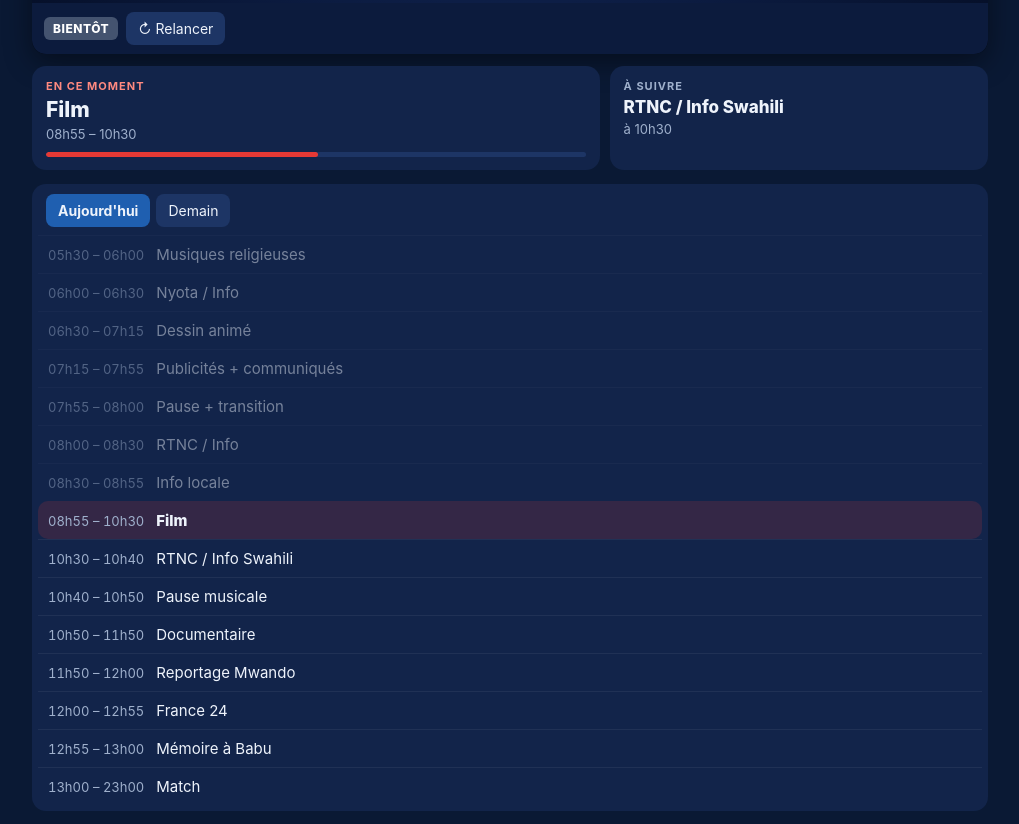
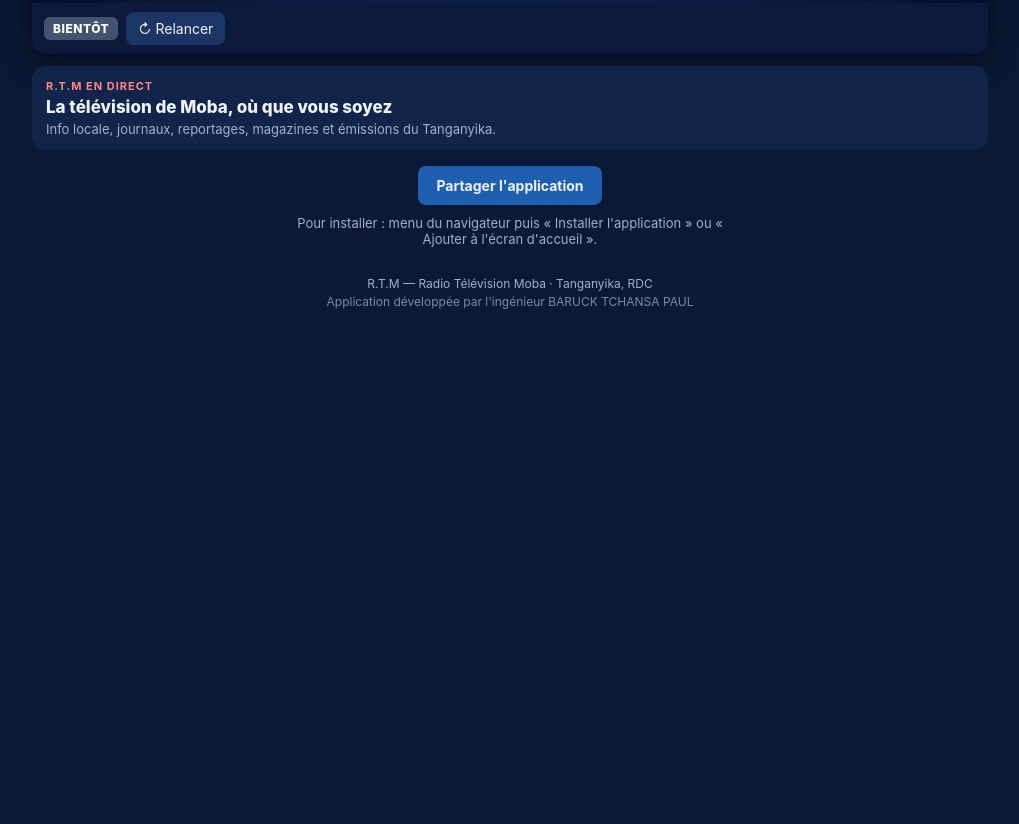
Before and after one commit to barucktchansapaul2-arch/rtm-direct, a plain HTML site: page index.html in a window 1280 px wide. Shown: the part 593-1417 px from the top of the page, without its empty margins (130-1149 px from the left). After the commit the page ends 927 px from the top, so only its background shows below. Drawn offline with Linux system fonts and the light colour scheme.

Commit message:
Appli : le programme n'est plus affiche ni publie
Co-Authored-By: Claude Fable 5.2 <noreply@anthropic.com>

```diff
--- a/app.js
+++ b/app.js
@@ -5,8 +5,6 @@
 const FUSEAU = "Africa/Lubumbashi";          // heure de Moba (UTC+2)
 const $ = (id) => document.getElementById(id);
 let config = { nom: "RTM", chaine_id: "", video_id: "", lien: "" };
-let programme = { semaine: [], weekend: [], evenements: [] };
-let jourAffiche = 0;                            // 0 = aujourd'hui, 1 = demain
 
 // ---- heure de Moba, quel que soit le réglage du téléphone
 function maintenantMoba() {
@@ -16,68 +14,6 @@ function maintenantMoba() {
   const jours = { Mon: 0, Tue: 1, Wed: 2, Thu: 3, Fri: 4, Sat: 5, Sun: 6 };
   return { date: `${v.year}-${v.month}-${v.day}`, minutes: (+v.hour % 24) * 60 + +v.minute, secondes: +v.second,
     jour: jours[v.weekday], heure: `${v.hour === "24" ? "00" : v.hour}:${v.minute}` };
-}
-const enMinutes = (h) => { const m = /^(\d{1,2})h(\d{2})$/.exec(String(h).trim()); return m ? +m[1] * 60 + +m[2] : NaN; };
-const enHeure = (mn) => `${String(Math.floor(mn / 60) % 24).padStart(2, "0")}h${String(mn % 60).padStart(2, "0")}`;
-function decaleDate(iso, jours) {
-  const d = new Date(iso + "T12:00:00Z"); d.setUTCDate(d.getUTCDate() + jours); return d.toISOString().slice(0, 10);
-}
-
-// ---- grille d'un jour (les programmes spéciaux remplacent la grille sur leur créneau)
-function grilleDuJour(dateIso, jourSemaine) {
-  const base = (jourSemaine >= 5 && programme.weekend.length ? programme.weekend : programme.semaine)
-    .map((t) => ({ d: enMinutes(t.debut), f: enMinutes(t.fin), p: t.programme }))
-    .filter((t) => !isNaN(t.d) && !isNaN(t.f) && t.f > t.d);
-  let liste = base;
-  for (const e of programme.evenements || []) {
-    if (e.date !== dateIso) continue;
-    const d = enMinutes(e.debut), f = enMinutes(e.fin);
-    if (isNaN(d) || isNaN(f) || f <= d) continue;
-    const garde = [];
-    for (const t of liste) {
-      if (t.f <= d || t.d >= f) { garde.push(t); continue; }
-      if (t.d < d) garde.push({ d: t.d, f: d, p: t.p });
-      if (t.f > f) garde.push({ d: f, f: t.f, p: t.p });
-    }
-    garde.push({ d, f, p: e.programme, special: true });
-    liste = garde;
-  }
-  return liste.sort((a, b) => a.d - b.d);
-}
-
-function afficherProgramme() {
-  const t = maintenantMoba();
-  const auj = grilleDuJour(t.date, t.jour);
-  const enCours = auj.find((x) => x.d <= t.minutes && t.minutes < x.f);
-  let suivant = auj.find((x) => x.d > t.minutes);
-  if (!suivant) {
-    const dem = grilleDuJour(decaleDate(t.date, 1), (t.jour + 1) % 7);
-    suivant = dem[0] ? { ...dem[0], demain: true } : null;
-  }
-  $("horloge").textContent = t.heure;
-  $("maintenant-nom").textContent = enCours ? enCours.p : "Fin des programmes";
-  $("maintenant-heure").textContent = enCours ? `${enHeure(enCours.d)} – ${enHeure(enCours.f)}` : "L'antenne reprend demain matin";
-  $("jauge").style.width = enCours ? `${Math.min(100, ((t.minutes + t.secondes / 60 - enCours.d) / (enCours.f - enCours.d)) * 100)}%` : "0";
-  $("suivant-nom").textContent = suivant ? suivant.p : "—";
-  $("suivant-heure").textContent = suivant ? `${suivant.demain ? "demain " : ""}à ${enHeure(suivant.d)}` : "";
-
-  const liste = jourAffiche === 0 ? auj : grilleDuJour(decaleDate(t.date, 1), (t.jour + 1) % 7);
-  const ol = $("programme");
-  ol.textContent = "";
-  if (!liste.length) {
-    const li = document.createElement("li"); li.textContent = "Programme non communiqué."; ol.appendChild(li);
-  }
-  for (const x of liste) {
-    const li = document.createElement("li");
-    if (jourAffiche === 0 && x.f <= t.minutes) li.className = "passe";
-    if (jourAffiche === 0 && x === enCours) li.className = "encours";
-    if (x.special) li.classList.add("special");
-    const h = document.createElement("span"); h.className = "h"; h.textContent = `${enHeure(x.d)} – ${enHeure(x.f)}`;
-    const p = document.createElement("span"); p.className = "p"; p.textContent = x.p;
-    li.append(h, p); ol.appendChild(li);
-  }
-  const actif = ol.querySelector(".encours");
-  if (actif && !afficherProgramme.dejaCentre) { afficherProgramme.dejaCentre = true; }
 }
 
 // ---- lecteur du direct (lecteur officiel YouTube)
@@ -122,37 +58,26 @@ async function lireJson(fichier, defaut) {
   } catch (e) { return defaut; }
 }
 
+function horloge() { $("horloge").textContent = maintenantMoba().heure; }
+
 async function demarrer() {
   // les boutons d'abord, le réseau ensuite
   $("recharger").addEventListener("click", chargerLecteur);
-  $("onglet-auj").addEventListener("click", () => { jourAffiche = 0; onglets(); });
-  $("onglet-dem").addEventListener("click", () => { jourAffiche = 1; onglets(); });
   $("partager").addEventListener("click", partager);
   const iphone = /iphone|ipad|ipod/i.test(navigator.userAgent);
   const installee = window.matchMedia("(display-mode: standalone)").matches || navigator.standalone;
   $("installer-aide").textContent = installee ? "" : iphone
     ? "Pour installer : dans Safari, touchez Partager puis « Sur l'écran d'accueil »."
     : "Pour installer : menu du navigateur puis « Installer l'application » ou « Ajouter à l'écran d'accueil ».";
-  afficherProgramme();
+  horloge();
+  setInterval(horloge, 15000);
 
-  const [c, p] = await Promise.all([lireJson("config.json", config), lireJson("programme.json", programme)]);
+  const c = await lireJson("config.json", config);
   if (c && typeof c === "object") config = { ...config, ...c };
-  if (p && typeof p === "object") programme = { semaine: p.semaine || [], weekend: p.weekend || [], evenements: p.evenements || [] };
   if (/^https:\/\/(www\.)?youtube\.com\//.test(config.lien || "")) { $("lien-youtube").href = config.lien; $("lien-youtube").hidden = false; }
   chargerLecteur();
-  afficherProgramme();
-  setInterval(afficherProgramme, 15000);
-  setInterval(async () => {                      // la grille peut changer : on la relit toutes les 10 min
-    const n = await lireJson("programme.json", null);
-    if (n && n.semaine) { programme = { semaine: n.semaine, weekend: n.weekend || [], evenements: n.evenements || [] }; afficherProgramme(); }
-  }, 600000);
   window.addEventListener("online", chargerLecteur);
   if ("serviceWorker" in navigator) navigator.serviceWorker.register("sw.js").catch(() => {});
-}
-function onglets() {
-  $("onglet-auj").classList.toggle("actif", jourAffiche === 0);
-  $("onglet-dem").classList.toggle("actif", jourAffiche === 1);
-  afficherProgramme();
 }
 async function partager() {
   const donnees = { title: "RTM en direct", text: "Regardez R.T.M Radio Télévision Moba en direct sur votre téléphone.", url: location.href.split("#")[0] };
--- a/index.html
+++ b/index.html
@@ -34,30 +34,14 @@
     <div class="barre-direct">
       <span class="badge" id="badge">● EN DIRECT</span>
       <button id="recharger" type="button">↻ Relancer</button>
-      <a id="lien-youtube" class="bouton-lien" target="_blank" rel="noopener" hidden>Ouvrir dans YouTube</a>
+      <a id="lien-youtube" class="bouton-lien" target="_blank" rel="noopener" hidden>Commenter et aimer sur YouTube</a>
     </div>
   </section>
 
-  <section class="cartes">
-    <article class="carte maintenant">
-      <h2>En ce moment</h2>
-      <p class="nom" id="maintenant-nom">—</p>
-      <p class="heure" id="maintenant-heure"></p>
-      <div class="jauge"><div id="jauge"></div></div>
-    </article>
-    <article class="carte">
-      <h2>À suivre</h2>
-      <p class="nom petit" id="suivant-nom">—</p>
-      <p class="heure" id="suivant-heure"></p>
-    </article>
-  </section>
-
-  <section class="grille">
-    <div class="onglets">
-      <button type="button" id="onglet-auj" class="actif">Aujourd'hui</button>
-      <button type="button" id="onglet-dem">Demain</button>
-    </div>
-    <ol id="programme"></ol>
+  <section class="carte accueil">
+    <h2>R.T.M en direct</h2>
+    <p class="nom petit">La télévision de Moba, où que vous soyez</p>
+    <p class="heure">Info locale, journaux, reportages, magazines et émissions du Tanganyika.</p>
   </section>
 
   <section class="actions">
--- a/programme.json
+++ /dev/null
@@ -1,228 +0,0 @@
-{
-  "maj": "2026-11-13 13:30",
-  "semaine": [
-    {
-      "debut": "05h30",
-      "fin": "06h00",
-      "programme": "Musiques religieuses"
-    },
-    {
-      "debut": "06h00",
-      "fin": "06h30",
-      "programme": "Nyota / Info"
-    },
-    {
-      "debut": "06h30",
-      "fin": "07h15",
-      "programme": "Dessin animé"
-    },
-    {
-      "debut": "07h15",
-      "fin": "07h55",
-      "programme": "Publicités + communiqués"
-    },
-    {
-      "debut": "07h55",
-      "fin": "08h00",
-      "programme": "Pause + transition"
-    },
-    {
-      "debut": "08h00",
-      "fin": "08h30",
-      "programme": "RTNC / Info"
-    },
-    {
-      "debut": "08h30",
-      "fin": "08h55",
-      "programme": "Info locale"
-    },
-    {
-      "debut": "08h55",
-      "fin": "10h30",
-      "programme": "Film"
-    },
-    {
-      "debut": "10h30",
-      "fin": "10h40",
-      "programme": "RTNC / Info Swahili"
-    },
-    {
-      "debut": "10h40",
-      "fin": "10h50",
-      "programme": "Pause musicale"
-    },
-    {
-      "debut": "10h50",
-      "fin": "11h50",
-      "programme": "Documentaire"
-    },
-    {
-      "debut": "11h50",
-      "fin": "12h00",
-      "programme": "Reportage Mwando"
-    },
-    {
-      "debut": "12h00",
-      "fin": "12h55",
-      "programme": "France 24"
-    },
-    {
-      "debut": "12h55",
-      "fin": "13h00",
-      "programme": "Mémoire à Babu"
-    },
-    {
-      "debut": "13h00",
-      "fin": "14h10",
-      "programme": "Film"
-    },
-    {
-      "debut": "14h10",
-      "fin": "15h00",
-      "programme": "RTNC / Écho militaire"
-    },
-    {
-      "debut": "15h00",
-      "fin": "15h45",
-      "programme": "Émission ou magazine LC"
-    },
-    {
-      "debut": "15h45",
-      "fin": "16h00",
-      "programme": "Pause musicale"
-    },
-    {
-      "debut": "16h00",
-      "fin": "17h00",
-      "programme": "Documentaire"
-    },
-    {
-      "debut": "17h00",
-      "fin": "17h30",
-      "programme": "TV5 Question"
-    },
-    {
-      "debut": "17h30",
-      "fin": "18h00",
-      "programme": "Dessin animé"
-    },
-    {
-      "debut": "18h00",
-      "fin": "18h15",
-      "programme": "France 24"
-    },
-    {
-      "debut": "18h15",
-      "fin": "18h25",
-      "programme": "Pause musicale"
-    },
-    {
-      "debut": "18h25",
-      "fin": "18h40",
-      "programme": "Publicités + communiqués"
-    },
-    {
-      "debut": "18h40",
-      "fin": "19h20",
-      "programme": "Info locale"
-    },
-    {
-      "debut": "19h20",
-      "fin": "20h20",
-      "programme": "Série"
-    },
-    {
-      "debut": "20h20",
-      "fin": "21h00",
-      "programme": "Émission ou magazine LC"
-    },
-    {
-      "debut": "21h00",
-      "fin": "22h30",
-      "programme": "Film"
-    },
-    {
-      "debut": "22h30",
-      "fin": "23h00",
-      "programme": "Pause musicale"
-    }
-  ],
-  "weekend": [
-    {
-      "debut": "05h30",
-      "fin": "06h00",
-      "programme": "Musiques religieuses"
-    },
-    {
-      "debut": "06h00",
-      "fin": "06h30",
-      "programme": "Nyota / Info"
-    },
-    {
-      "debut": "06h30",
-      "fin": "07h15",
-      "programme": "Dessin animé"
-    },
-    {
-      "debut": "07h15",
-      "fin": "07h55",
-      "programme": "Publicités + communiqués"
-    },
-    {
-      "debut": "07h55",
-      "fin": "08h00",
-      "programme": "Pause + transition"
-    },
-    {
-      "debut": "08h00",
-      "fin": "08h30",
-      "programme": "RTNC / Info"
-    },
-    {
-      "debut": "08h30",
-      "fin": "08h55",
-      "programme": "Info locale"
-    },
-    {
-      "debut": "08h55",
-      "fin": "10h30",
-      "programme": "Film"
-    },
-    {
-      "debut": "10h30",
-      "fin": "10h40",
-      "programme": "RTNC / Info Swahili"
-    },
-    {
-      "debut": "10h40",
-      "fin": "10h50",
-      "programme": "Pause musicale"
-    },
-    {
-      "debut": "10h50",
-      "fin": "11h50",
-      "programme": "Documentaire"
-    },
-    {
-      "debut": "11h50",
-      "fin": "12h00",
-      "programme": "Reportage Mwando"
-    },
-    {
-      "debut": "12h00",
-      "fin": "12h55",
-      "programme": "France 24"
-    },
-    {
-      "debut": "12h55",
-      "fin": "13h00",
-      "programme": "Mémoire à Babu"
-    },
-    {
-      "debut": "13h00",
-      "fin": "23h00",
-      "programme": "Match"
-    }
-  ],
-  "evenements": []
-}
--- a/style.css
+++ b/style.css
@@ -36,6 +36,8 @@ main { max-width: 980px; margin: 0 auto; padding: 0 12px 20px; }
 .carte { background: var(--carte); border-radius: 14px; padding: 13px 14px; min-width: 0; }
 .carte h2 { margin: 0 0 4px; font-size: 11px; letter-spacing: 1px; text-transform: uppercase; color: var(--gris); }
 .maintenant h2 { color: #ff8a80; }
+.accueil { margin-top: 12px; }
+.accueil h2 { color: #ff8a80; }
 .nom { margin: 0; font-size: 21px; font-weight: 800; line-height: 1.2; overflow-wrap: anywhere; }
 .nom.petit { font-size: 17px; }
 .heure { margin: 4px 0 0; color: var(--gris); font-size: 13px; }
--- a/sw.js
+++ b/sw.js
@@ -1,5 +1,5 @@
 // RTM en direct — fonctionnement hors ligne de l'habillage (le direct, lui, a toujours besoin d'internet)
-const CACHE = "rtm-direct-v1";
+const CACHE = "rtm-direct-v2";
 const FICHIERS = ["./", "index.html", "style.css", "app.js", "manifest.webmanifest", "icons/logo.png", "icons/icon-192.png"];
 
 self.addEventListener("install", (e) => {
@@ -12,7 +12,7 @@ self.addEventListener("activate", (e) => {
 self.addEventListener("fetch", (e) => {
   const url = new URL(e.request.url);
   if (e.request.method !== "GET" || url.origin !== location.origin) return;       // YouTube : jamais par le cache
-  if (/\/(config|programme)\.json$/.test(url.pathname)) {                         // données : réseau d'abord
+  if (/\/config\.json$/.test(url.pathname)) {                         // données : réseau d'abord
     e.respondWith(fetch(e.request).then((r) => { const copie = r.clone(); caches.open(CACHE).then((c) => c.put(url.pathname, copie)); return r; })
       .catch(() => caches.match(url.pathname)));
     return;
```
